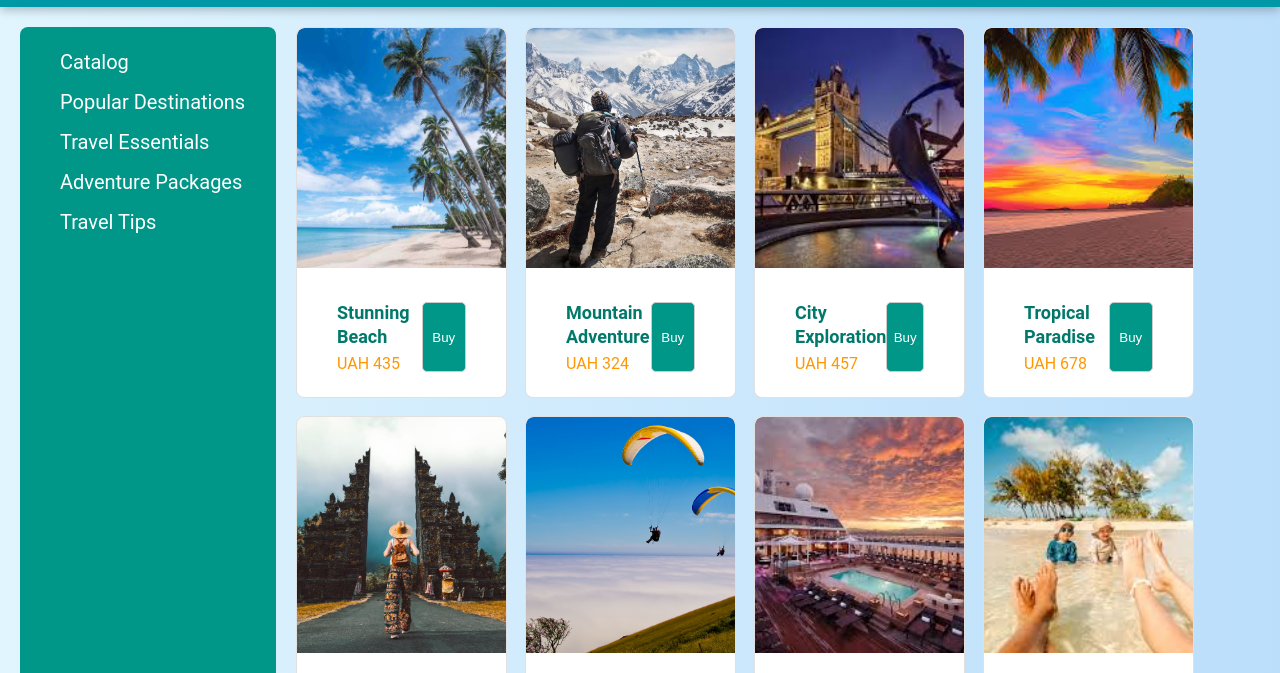
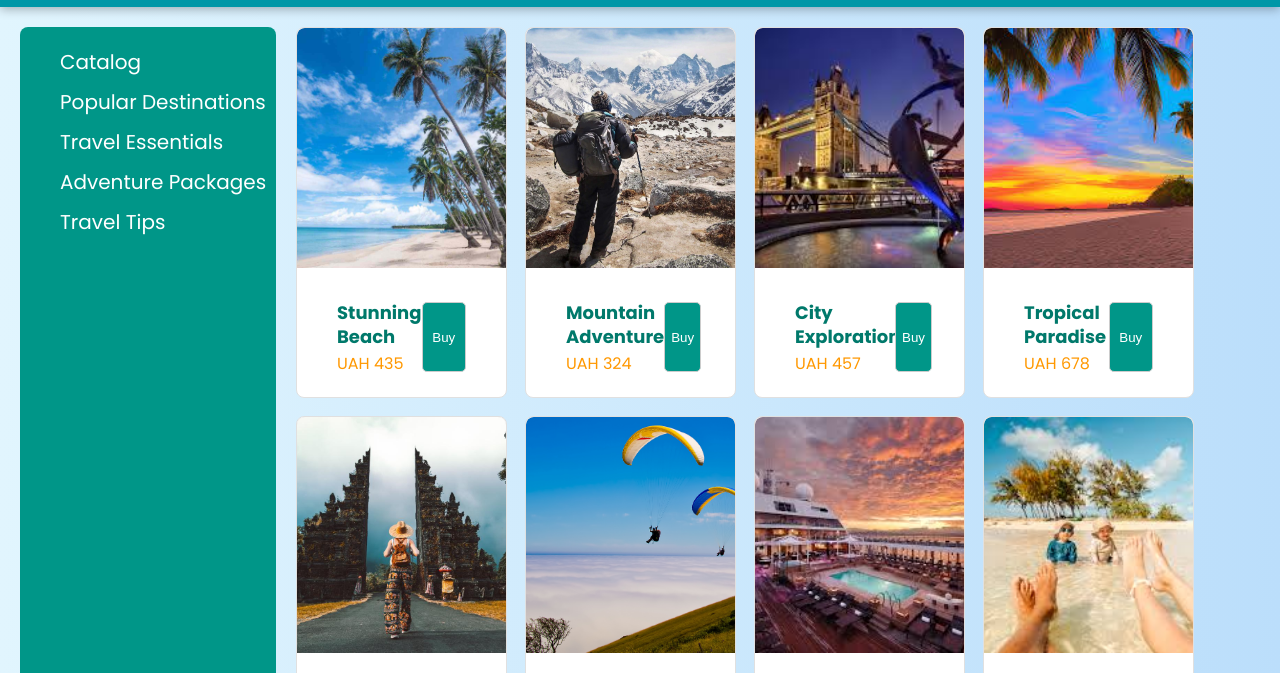
Before and after one commit to makskhv21/UI-Frontend-labs, a plain HTML site: page Lab1/Layout2/index.html in a window 1280 px wide. Shown: the part 73-746 px from the top of the page. Drawn offline with Linux system fonts and the light colour scheme.

Commit message:
fix: add font

```diff
--- a/Lab1/Layout1/style.css
+++ b/Lab1/Layout1/style.css
@@ -1,5 +1,5 @@
 body {
-    font-family: 'Roboto', sans-serif;
+    font-family: 'Montserrat', sans-serif;
     line-height: 1.3;
     margin: 0;
     padding: 0;
--- a/Lab1/Layout2/index.html
+++ b/Lab1/Layout2/index.html
@@ -6,6 +6,7 @@
     <meta name="keywords" content="travel, vacation, adventure, tours, travel packages, travel essentials, popular destinations">
     <meta name="author" content="Khvyts Maksym">
     <meta name="viewport" content="width=device-width, initial-scale=1.0">
+    <link href="https://fonts.googleapis.com/css2?family=Poppins:wght@300;400;500;600;700&display=swap" rel="stylesheet">
     <link rel="stylesheet" href="style.css">
     <title>Explore Travel Packages - Your Gateway to Adventure</title>
 </head>
--- a/Lab1/Layout2/style.css
+++ b/Lab1/Layout2/style.css
@@ -1,5 +1,5 @@
 body {
-    font-family: 'Roboto', sans-serif;
+    font-family: 'Poppins', sans-serif;
     line-height: 1.5;
     margin: 0;
     padding: 0;
--- a/Lab1/Layout4/style.css
+++ b/Lab1/Layout4/style.css
@@ -1,5 +1,5 @@
 body {
-    font-family: 'Roboto', sans-serif;
+    font-family: 'Merriweather', serif;
     line-height: 1.3;
     margin: 0;
     padding: 0;
```
Also changed, not shown: Lab1/Layout1/index.html (+1 -0 lines), Lab1/Layout4/index.html (+1 -0 lines).
